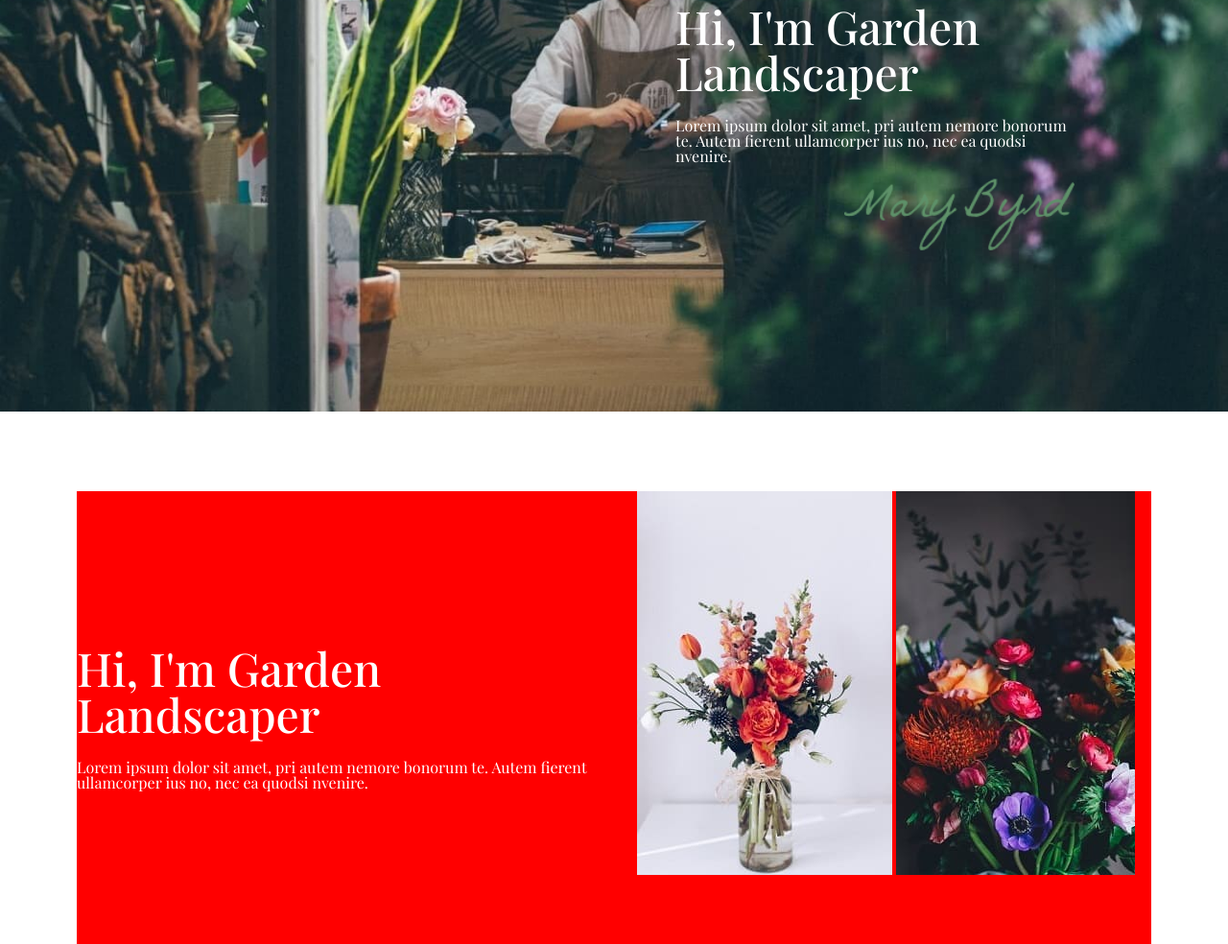
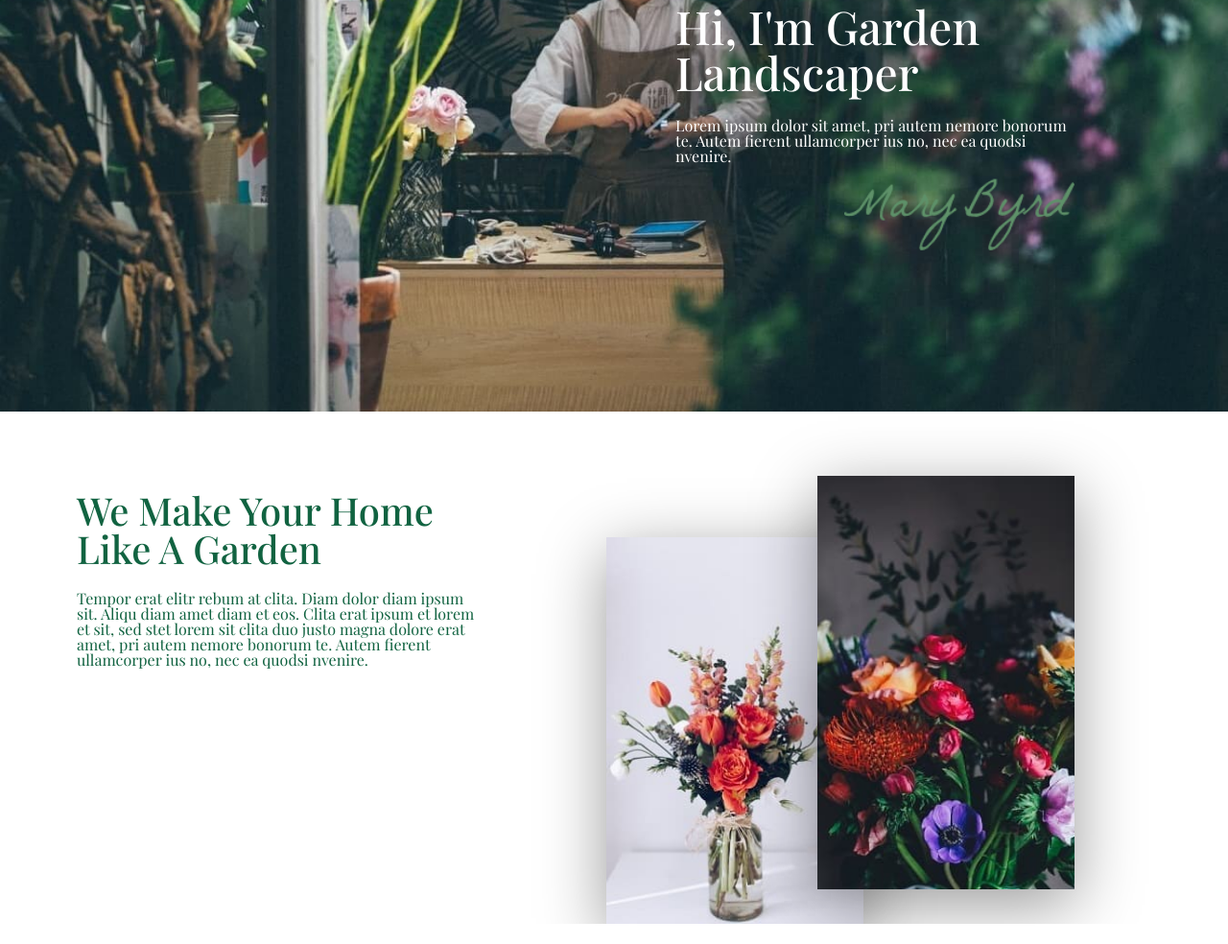
Before and after one commit to qeta422/Gardening-sample, a website: page index.html in a window 1280 px wide. Shown: the part 317-1301 px from the top of the page at 96% size. After the commit the page ends 1280 px from the top, so only its background shows below. Drawn offline with nearby package versions, Linux system fonts and the light colour scheme; a web font is replaced by a local one.

Commit message:
mosaic images section finished

```diff
--- a/index.html
+++ b/index.html
@@ -40,13 +40,16 @@
 		</section>
 		<section class="mosaic">
 			<article class="row">
-				<article class="col-1-of-2 mosaic__text">
-					<h2 class="heading">Hi, I'm Garden Landscaper</h2>
-					<p class="paragraph">Lorem ipsum dolor sit amet, pri autem nemore bonorum te. Autem fierent ullamcorper ius no, nec ea quodsi nvenire.</p>
+				<article class="col-1-of-2">
+					<h2 class="mosaic__heading">We Make Your Home Like A Garden</h2>
+					<p class="mosaic__paragraph">Tempor erat elitr rebum at clita. Diam dolor diam ipsum sit. Aliqu diam amet diam et eos.
+						Clita erat ipsum et lorem et sit, sed stet lorem sit clita duo justo magna dolore erat amet, pri autem nemore bonorum te. Autem fierent ullamcorper ius no, nec ea quodsi nvenire.</p>
 				</article>
-				<article class="col-1-of-2">
-					<img src="images/vase1.jpg" alt="flowers">
-					<img src="images/vase2.jpg" alt="flowers">
+            	<article class="col-1-of-2">
+					<article class="composition">
+						<img src="images/vase1.jpg" alt="flowers" class="composition__photo composition__photo--p1">
+						<img src="images/vase2.jpg" alt="flowers" class="composition__photo composition__photo--p2">
+					</article>
 				</article>
 			</article>
 		</section>
@@ -99,8 +102,8 @@
 		</div> -->
 
 
-
-		 <!-- <section class="grid-test">
+<!--
+		 <section class="grid-test">
         <article class="row">
             <article class="col-1-of-2">col-1-of-2</article>
             <article class="col-1-of-2">col-2-of-2</article>
--- /dev/null
+++ b/sass/components/_composition.scss
@@ -0,0 +1,27 @@
+.composition {
+    position: relative;
+
+    &__photo {
+        width: 50%;
+        box-shadow: 0 1rem 4rem rgba($color-black, 0.4);
+        position: absolute;
+        z-index: 8;
+
+        &--p1 {
+            left: -2rem;
+            top: 3rem;
+        }
+
+        &--p2 {
+            right: 5rem;
+            top: -1rem;
+        }
+
+        &:hover {
+            transform: scale(1.05);
+            box-shadow: 0 2.5rem 4rem rgba($color-black, .5);
+            transition: .2s;
+            z-index: 9;
+        }
+    }
+}
--- a/sass/layout/_grid.scss
+++ b/sass/layout/_grid.scss
@@ -1,7 +1,6 @@
 .row {
     max-width: $grid-width;
     margin: 0 auto;
-    background-color: red;
 
     &:not(:last-child) {
         margin-bottom: $gutter-vertical;
--- a/sass/main.scss
+++ b/sass/main.scss
@@ -7,6 +7,7 @@
 @import "base/typography";
 @import "base/utilities";
 
+@import "components/composition";
 
 @import "layout/grid";
 @import "layout/header";
--- a/sass/pages/_home.scss
+++ b/sass/pages/_home.scss
@@ -16,21 +16,6 @@
       animation-duration: 2s;
     }
 
-    &__heading {
-      font-family: "Playfair Display", serif;
-      font-weight: 500;
-      font-size: 3rem;
-      color: $color-white;
-    }
-
-    &__paragraph {
-      font-family: "Playfair Display", serif;
-      font-weight: 400;
-      font-size: 1rem;
-      color: $color-white;
-      margin-top: 1.5rem;
-    }
-
     &__signature {
       max-width: 15rem;
       float: right;
@@ -40,15 +25,20 @@
 .mosaic {
   margin-top: 5rem;
 
-  &__text {
-    margin: 10rem auto;
-  }
-
   &__heading {
-
+    font-family: "Playfair Display", serif;
+    font-weight: 500;
+    font-size: 2.5rem;
+    color: $color-primary;
+    margin-right: 5rem;
   }
 
   &__paragraph {
+    font-family: "Playfair Display", serif;
+    font-weight: 400;
+    font-size: 1rem;
+    color: $color-primary;
+    margin: 1.5rem 7rem 0 0;
 
   }
 }
```
Also changed, not shown: css/style.css, sass/base/_animation.scss (line endings or trailing spaces), 1 other file.
